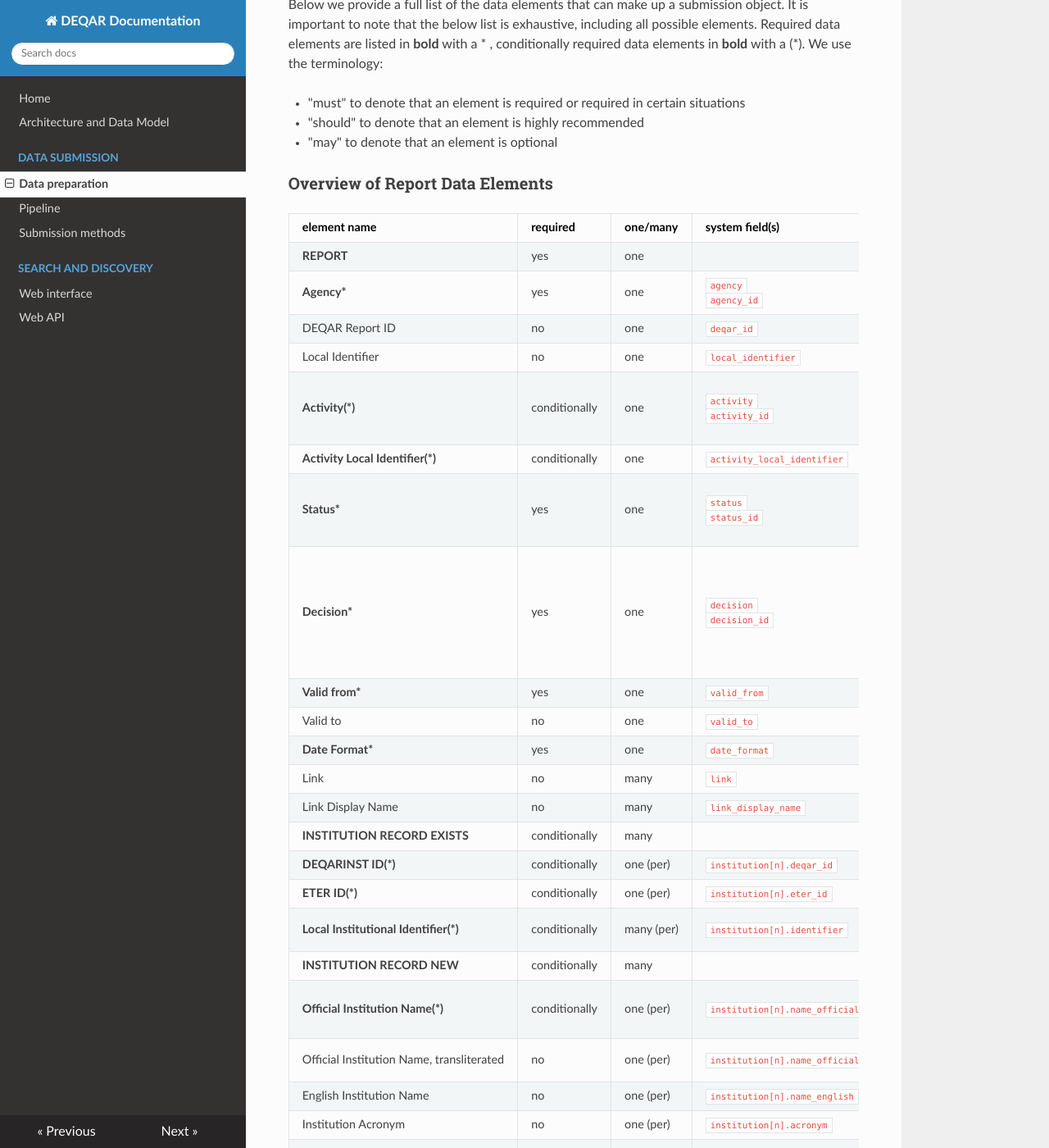
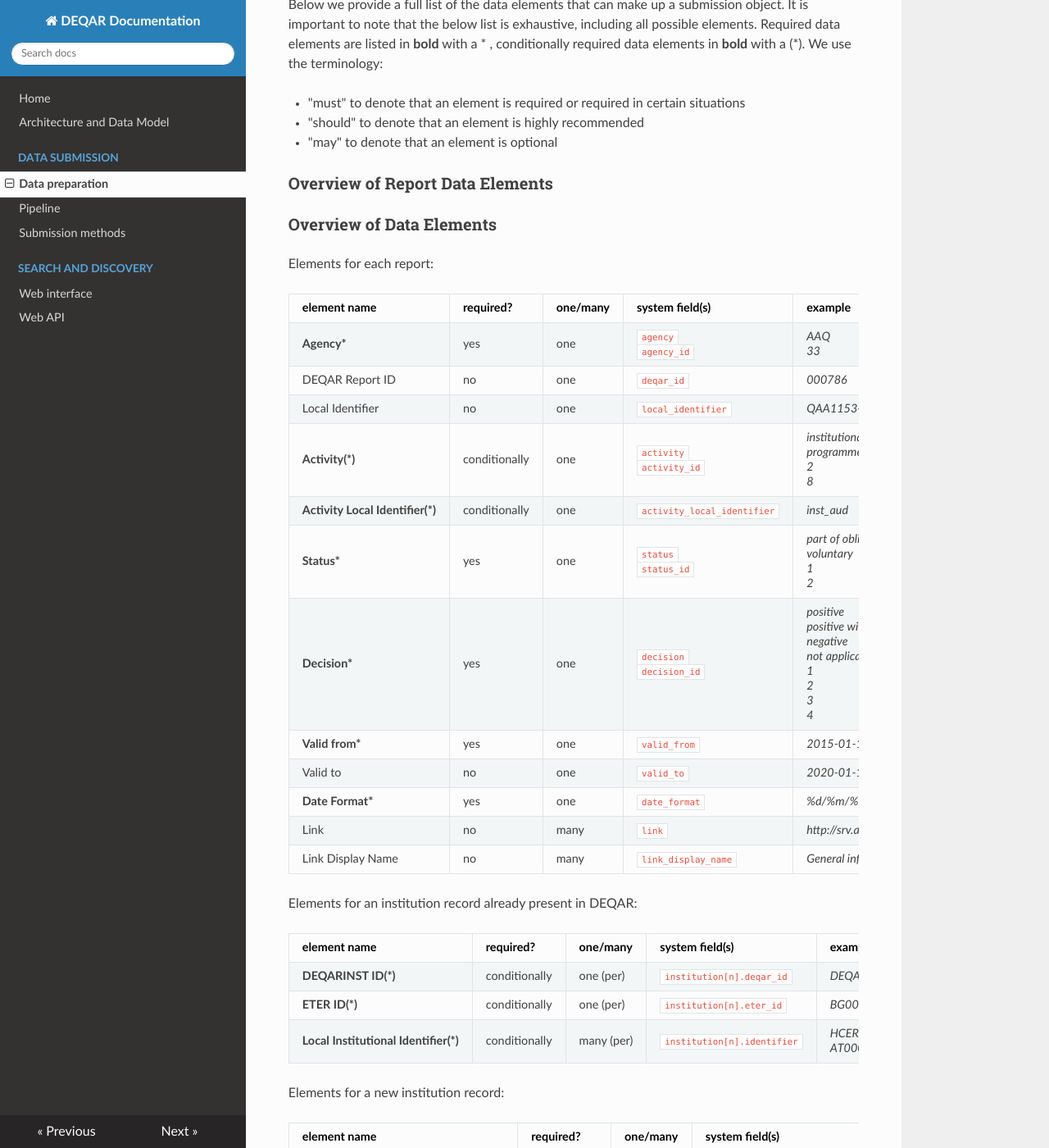
Before and after one commit to EQAR/deqar-docs, an MkDocs documentation site: the page built from docs/submission_object_fields.md, in a window 1280 px wide and 1400 px high, scrolled down 478 px. Shown: the whole window at 82% size. Built offline with MkDocs 1.6.1, drawn with Linux system fonts in a browser that asks for light colours; nearby versions of some CDN libraries; old or Windows-style settings are respelled for this version of MkDocs; some of the changed text lies outside the part shown.

Commit message:
Update submission_object_fields.md

```diff
--- a/docs/submission_object_fields.md
+++ b/docs/submission_object_fields.md
@@ -9,10 +9,12 @@ Below we provide a full list of the data elements that can make up a submission
  - "may" to denote that an element is optional
 
 ### Overview of Report Data Elements
+### Overview of Data Elements
 
-   |element name                                 | required    |one/many  | system field(s)                                                 | example                |
+Elements for each report:
+
+   |element name                                 |required?    |one/many  | system field(s)                                                 | example                |
    |:--------------------------------------------|:------------|:---------|:----------------------------------------------------------------|:-----------------------|
-   |**REPORT**                                   |yes          |one       |                                                                 |                        |
    |**Agency\***                                 |yes          |one       |<code>agency</code><br><code>agency_id</code>                    |*AAQ*<br>*33*           |
    |DEQAR Report ID                              |no           |one       |<code>deqar_id</code>                                            |*000786*                |
    |Local Identifier                             |no           |one       |<code>local_identifier</code>                                    |*QAA1153-March15*       |
@@ -25,11 +27,19 @@ Below we provide a full list of the data elements that can make up a submission
    |**Date Format\***                            |yes          |one       |<code>date_format</code>                                         |*%d/%m/%y*              |
    |Link                                         |no           |many      |<code>link</code>                                                |*http://srv.aneca.es/ListadoTitulos/node/1182321350*|
    |Link Display Name                            |no           |many      |<code>link_display_name</code>                                   |*General information on this programme.*|
-   |**INSTITUTION RECORD EXISTS**                |conditionally|many      |                                                                 |                        |
+
+Elements for an institution record already present in DEQAR:
+
+   |element name                                 |required?    |one/many  | system field(s)                                                 | example                |
+   |:--------------------------------------------|:------------|:---------|:----------------------------------------------------------------|:-----------------------|
    |**DEQARINST ID(\*)**                         |conditionally|one (per) |<code>institution[n].deqar_id</code>                             |*DEQARINST0034*         |
    |**ETER ID(\*)**                              |conditionally|one (per) |<code>institution[n].eter_id</code>                              |*BG0001*                |
    |**Local Institutional Identifier(\*)**       |conditionally|many (per)|<code>institution[n].identifier</code>                           |*HCERES21*<br>*AT0004*  |
-   |**INSTITUTION RECORD NEW**                   |conditionally|many      |                                                                 |                        |
+
+Elements for a new institution record:
+
+   |element name                                 |required?    |one/many  | system field(s)                                                 | example                |
+   |:--------------------------------------------|:------------|:---------|:----------------------------------------------------------------|:-----------------------|
    |**Official Institution Name(\*)**            |conditionally|one (per) |<code>institution[n].name_official</code>                        |*Graz University of Technology*<br>*Югозападен университет "Неофит Рилски"*<br>*Πληροφορίες για τους αλλοδαπούς φοιτητές: Είσοδος και προγράμματα*|
    |Official Institution Name, transliterated    |no           |one (per) |<code>institution[n].name_official_transliterated</code>         |*Yugo-zapaden universitet "Neofit Rilski”*<br>*Plirophoríes yia tous allodapoús phitités:  Ísodos kai prográmmata*|
    |English Institution Name                     |no           |one (per) |<code>institution[n].name_english</code>                         |*South-West University "Neofit Rilski", Blagoevgrad*|
@@ -39,7 +49,11 @@ Below we provide a full list of the data elements that can make up a submission
    |Institution Latitude<br>Institution Longitude|no           |many (per)|<code>institution[n].latitude[n]</code><br><code>institution[n].longitude[n]</code>|*48,208,356; 1,636,776*|
    |Institution QF-EHEA Level                    |no           |many (per)|<code>institution[n].qf_ehea_level[n]</code>                     |*short cycle*<br>*first cycle*<br>*second cycle*<br>*third cycle*<br>*0*<br>*1*<br>*2*<br>*3*|
    |**Institutional Website(\*)**                |conditionally|one (per) |<code>institution[n].website_link</code>                         |*http://www.swu.bg*     |
-   |**PROGRAMME**                                |conditionally|many      |                                                                 |                        |
+
+Elements to describe programmes:
+
+   |element name                                 | required    |one/many  | system field(s)                                                 | example                |
+   |:--------------------------------------------|:------------|:---------|:----------------------------------------------------------------|:-----------------------|
    |Local Programme Identifier                   |no           |many (per)|<code>programme[n].identifier[n]</code>                          |*61*<br>*60800*         |
    |**Primary Programme Name(\*)**               |conditionally|one (per) |<code>programme[n].name_primary</code>                           |*Arts-specialist in opleiding*|
    |Programme Qualification                      |no           |one (per) |<code>programme[n].qualification_primary</code>                  |Master in de specialistische geneeskunde*|
@@ -48,11 +62,14 @@ Below we provide a full list of the data elements that can make up a submission
    |Programme Country                            |no           |many (per)|<code>programme[n].country[n]</code>                             |*BE*<br>*BEL*           |
    |Programme NQF Level                          |no           |one (per) |<code>programme[n].nqf_level</code>                              |*level 6*<br>*level 7*  |
    |Programme QF-EHEA Level                      |no           |one (per) |<code>programme[n].qf_ehea_level</code><br><code>programme[n].qf_ehea_level_id</code>|*short cycle*<br>*first cycle*<br>*second cycle*<br>*third cycle*<br>*0*<br>*1*<br>*2*<br>*3*|
-   |**REPORT FILES**                             |yes          |many      |                                                                 |                        |
+
+Report Files:
+
+   |element name                                 | required    |one/many  | system field(s)                                                 | example                |
+   |:--------------------------------------------|:------------|:---------|:----------------------------------------------------------------|:-----------------------|
    |**File Original Location(\*)**               |conditionally|many      |<code>file[n].original_location</code>                           |*http://estudis.aqu.cat/MAD2014_UPC_es.pdf*|
    |File Display Name                            |no           |one (per) |<code>file[n].display_name</code>                                |*Report*<br>*Evaluation*<br>*MAD2014_UPC_es.pdf*|
    |**Report Language\***                        |yes          |many (per)|<code>file[n].report_language[n]</code>                          |*es*<br>*spa*           |
-
 
 ### Report Data Elements in Detail
 
```
